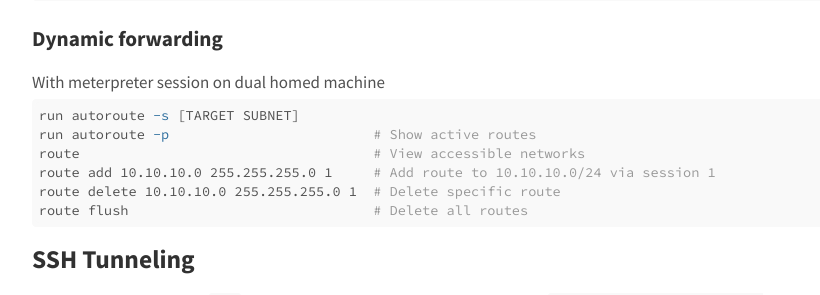
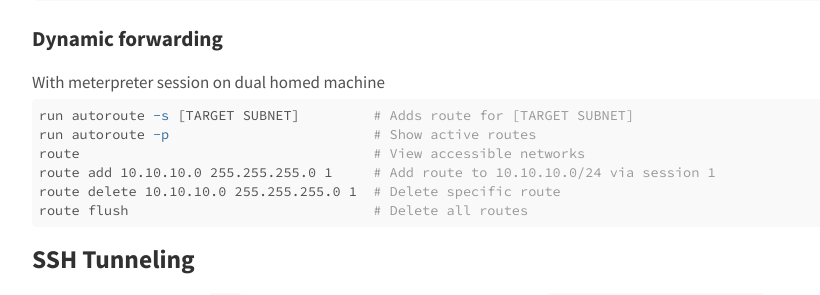
Before and after one commit to agrzeslak/cheatsheet, a Jekyll site: the page built from _topics/pivoting.md, in a window 1280 px wide and 900 px high. Shown: the part 408-703 px from the top of the window, without its empty margins (166-986 px from the left). Built offline with Jekyll 4.4.1, drawn with Linux system fonts in a browser that asks for light colours.

Commit message:
Added missing comment

````diff
--- a/_topics/pivoting.md
+++ b/_topics/pivoting.md
@@ -26,7 +26,7 @@ portfwd flush                                                   # Delete all for
 ### Dynamic forwarding
 With meterpreter session on dual homed machine
 ```shell
-run autoroute -s [TARGET SUBNET]
+run autoroute -s [TARGET SUBNET]         # Adds route for [TARGET SUBNET]
 run autoroute -p                         # Show active routes
 route                                    # View accessible networks
 route add 10.10.10.0 255.255.255.0 1     # Add route to 10.10.10.0/24 via session 1
````
